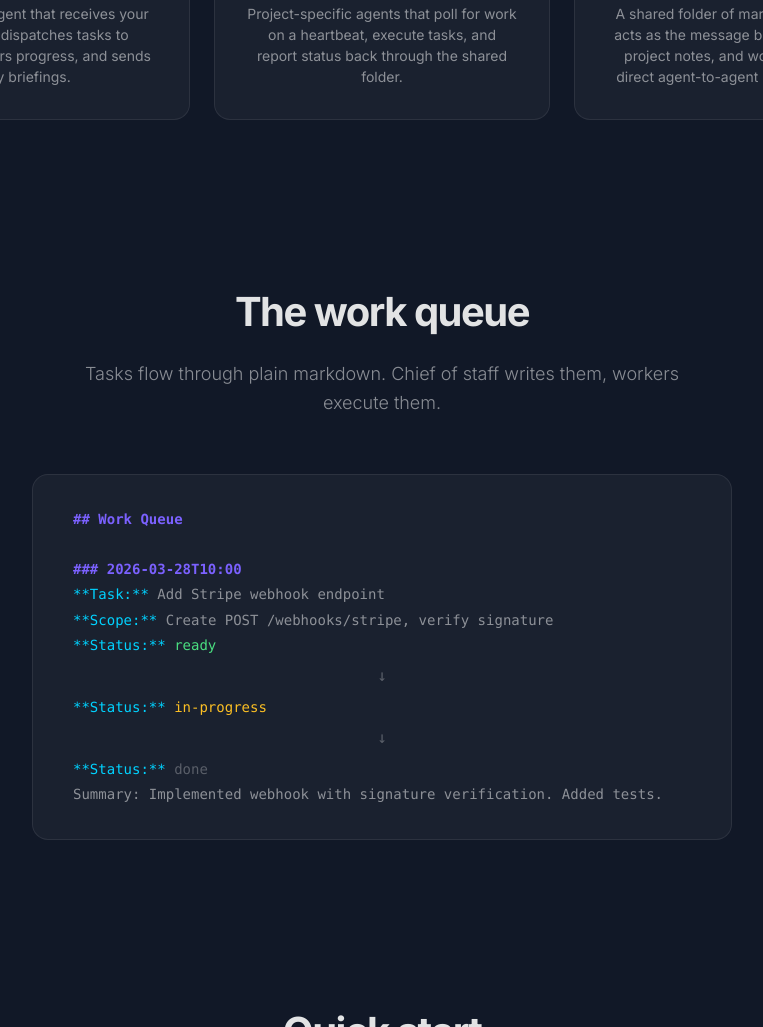
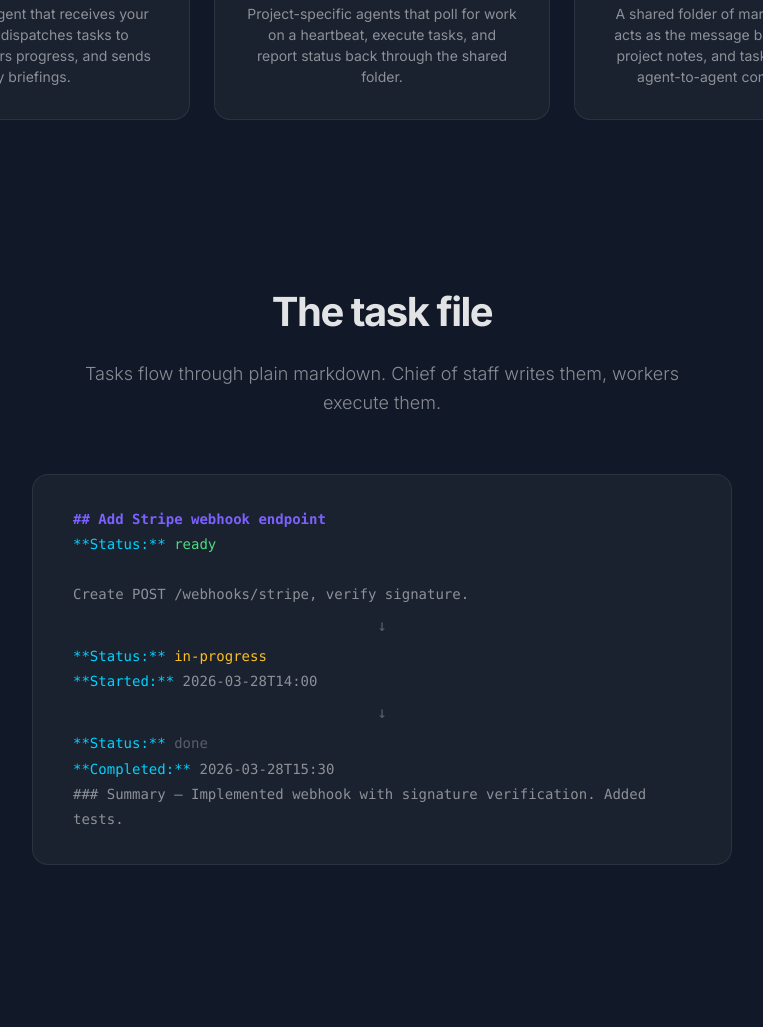
Before and after one commit to agentweave/cortex, a website: page docs/index.html in a window 1280 px wide. Shown: the part 1500-2527 px from the top of the page, without its empty margins (258-1021 px from the left). Drawn offline with Linux system fonts and the light colour scheme.

Commit message:
fix: update landing page, privacy page, and gitignore for Shuttle protocol
- Landing page: work queue demo → task file demo with Shuttle format
- Landing page: fix broken OG image (poster.png removed, use logo)
- Privacy page: "work queues" → "task files"
- Gitignore: /join-cortex → /join in comment
- CLAUDE.md: rsync → claude plugins install

Co-Authored-By: Claude Opus 4.6 (1M context) <noreply@anthropic.com>

```diff
--- a/docs/index.html
+++ b/docs/index.html
@@ -8,7 +8,7 @@
 <meta name="description" content="Coordinate a team of AI agents through a shared folder of markdown files. Open protocol, any runtime.">
 <meta property="og:title" content="Cortex — Give your agents a chief of staff">
 <meta property="og:description" content="Coordinate a team of AI agents through a shared folder of markdown files. Open protocol, any runtime.">
-<meta property="og:image" content="https://raw.githubusercontent.com/agentweave/cortex/main/poster.png">
+<meta property="og:image" content="https://raw.githubusercontent.com/agentweave/cortex/main/assets/cortex-logo.svg">
 <meta property="og:url" content="https://agentweave.github.io/cortex">
 <meta name="twitter:card" content="summary_large_image">
 <link rel="preconnect" href="https://fonts.googleapis.com">
@@ -316,7 +316,7 @@
     font-weight: 500;
   }
 
-  /* Work Queue */
+  /* Task File */
   .wq-demo {
     max-width: 700px;
     margin: 0 auto;
@@ -558,30 +558,30 @@
           <svg width="24" height="24" viewBox="0 0 24 24" fill="none" stroke="#ff6ec7" stroke-width="2" stroke-linecap="round" stroke-linejoin="round"><path d="M13 2H6a2 2 0 0 0-2 2v16a2 2 0 0 0 2 2h12a2 2 0 0 0 2-2V9z"/><polyline points="13 2 13 9 20 9"/><line x1="9" y1="13" x2="15" y2="13"/><line x1="9" y1="17" x2="15" y2="17"/></svg>
         </div>
         <h3>Team Directory</h3>
-        <p>A shared folder of markdown files that acts as the message bus. Agent notes, project notes, and work queues. No direct agent-to-agent communication.</p>
+        <p>A shared folder of markdown files that acts as the message bus. Agent notes, project notes, and task files. No direct agent-to-agent communication.</p>
       </div>
     </div>
   </div>
 </div>
 
-<!-- Work Queue -->
+<!-- Task File -->
 <div class="container">
   <div class="section">
     <div class="section-header">
-      <h2>The work queue</h2>
+      <h2>The task file</h2>
       <p>Tasks flow through plain markdown. Chief of staff writes them, workers execute them.</p>
     </div>
     <div class="wq-demo">
-      <span class="heading">## Work Queue</span><br><br>
-      <span class="heading">### 2026-03-28T10:00</span><br>
-      <span class="field">**Task:**</span> <span class="value">Add Stripe webhook endpoint</span><br>
-      <span class="field">**Scope:**</span> <span class="value">Create POST /webhooks/stripe, verify signature</span><br>
-      <span class="field">**Status:**</span> <span class="status-ready">ready</span>
+      <span class="heading">## Add Stripe webhook endpoint</span><br>
+      <span class="field">**Status:**</span> <span class="status-ready">ready</span><br><br>
+      <span class="value">Create POST /webhooks/stripe, verify signature.</span>
       <span class="arrow">&darr;</span>
-      <span class="field">**Status:**</span> <span class="status-progress">in-progress</span>
+      <span class="field">**Status:**</span> <span class="status-progress">in-progress</span><br>
+      <span class="field">**Started:**</span> <span class="value">2026-03-28T14:00</span>
       <span class="arrow">&darr;</span>
       <span class="field">**Status:**</span> <span class="status-done">done</span><br>
-      <span class="value">Summary: Implemented webhook with signature verification. Added tests.</span>
+      <span class="field">**Completed:**</span> <span class="value">2026-03-28T15:30</span><br>
+      <span class="value">### Summary — Implemented webhook with signature verification. Added tests.</span>
     </div>
   </div>
 </div>
```
Also changed, not shown: CLAUDE.md (+1 -1 lines), docs/privacy.html (+1 -1 lines), 1 other file.
